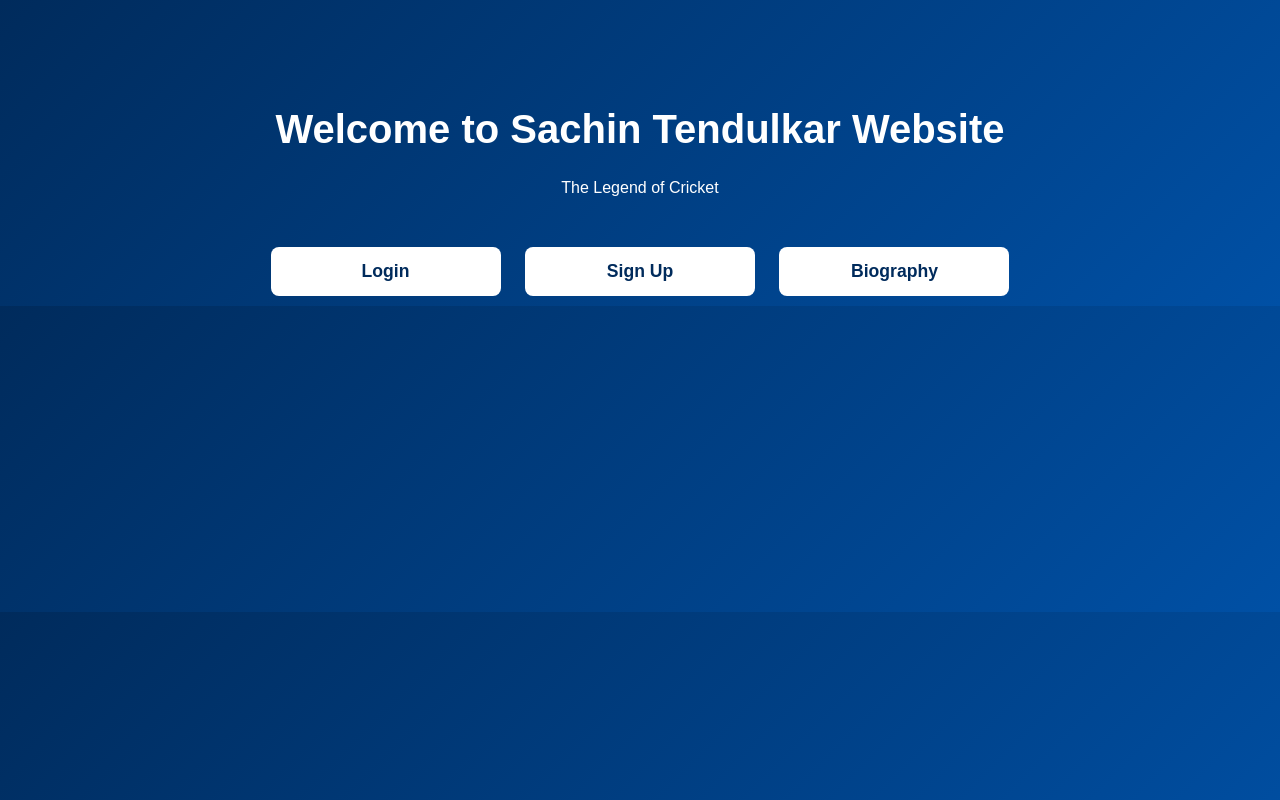
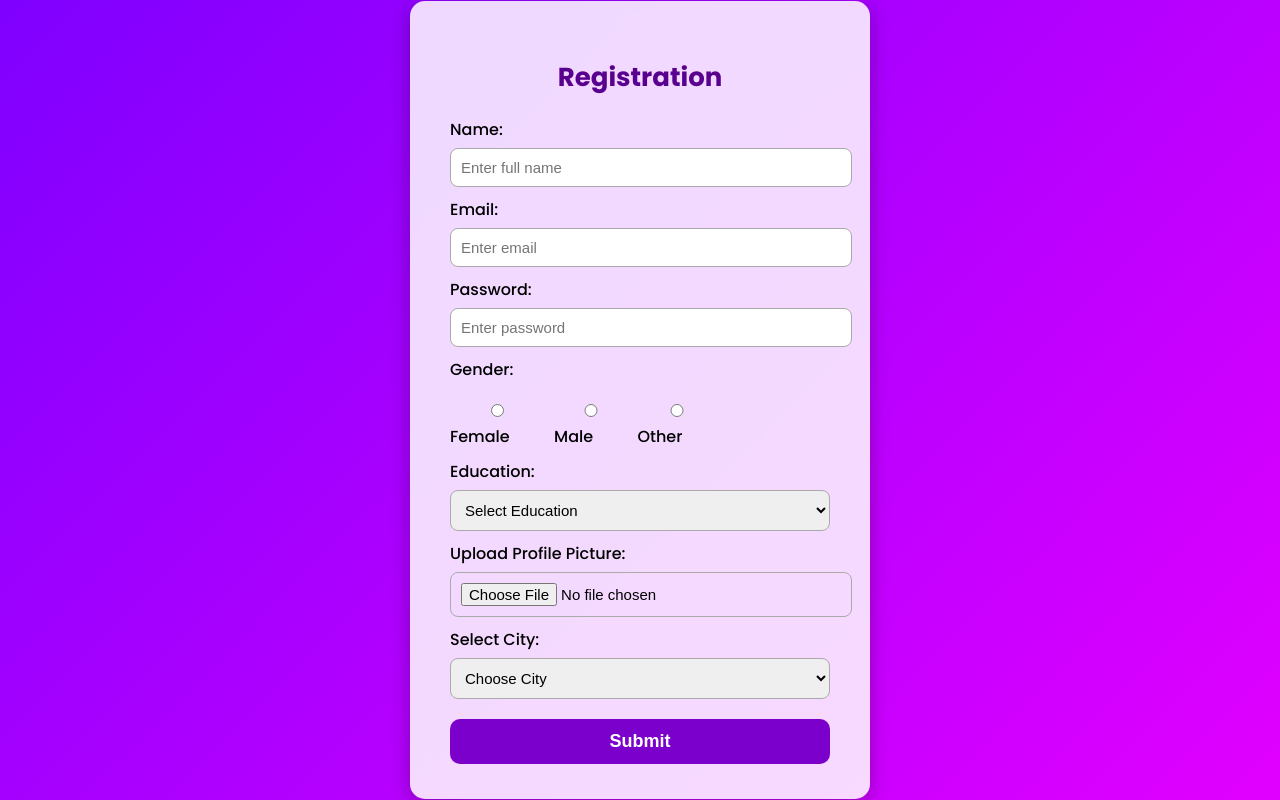
Before and after one commit to Bvarshini11/sachin-biography, a plain HTML site: page index.html in a window 1280 px wide. Drawn offline with Linux system fonts and the light colour scheme.

Commit message:
index.html

```diff
--- a/index.html
+++ b/index.html
@@ -1,57 +1,144 @@
 <!DOCTYPE html>
 <html lang="en">
 <head>
-    <meta charset="UTF-8">
-    <meta name="viewport" content="width=device-width, initial-scale=1.0">
-    <title>Home - Sachin Tendulkar Website</title>
+    <meta charset="UTF-8" />
+    <meta name="viewport" content="width=device-width, initial-scale=1.0" />
+    <title>Signup Page</title>
+
+    <!-- Unique Google Font -->
+    <link href="https://fonts.googleapis.com/css2?family=Poppins:wght@300;500;700&display=swap" rel="stylesheet">
 
     <style>
         body {
             margin: 0;
-            font-family: Arial, sans-serif;
-            background: linear-gradient(135deg, #002b5c, #0050a5);
-            color: white;
-            text-align: center;
-            padding-top: 80px;
+            padding: 0;
+            font-family: 'Poppins', sans-serif;
+
+            /* Unique Gradient Background */
+            background: linear-gradient(135deg, #7f00ff, #e100ff);
+            height: 100vh;
+            display: flex;
+            justify-content: center;
+            align-items: center;
         }
 
-        h1 {
-            font-size: 2.5rem;
+        .container {
+            background: #ffffffd9;
+            padding: 35px 40px;
+            width: 380px;
+            border-radius: 15px;
+            box-shadow: 0 5px 20px rgba(0,0,0,0.3);
+            backdrop-filter: blur(10px);
         }
 
-        .buttons {
-            margin-top: 40px;
+        .container h2 {
+            text-align: center;
+            font-size: 26px;
+            margin-bottom: 20px;
+            font-weight: 700;
+            color: #5a008f;
         }
 
-        a {
-            display: inline-block;
-            text-decoration: none;
-            padding: 14px 25px;
-            margin: 10px;
-            background: white;
-            color: #002b5c;
-            border-radius: 8px;
-            font-size: 1.1rem;
-            font-weight: bold;
-            width: 180px;
+        label {
+            font-weight: 500;
+            margin-top: 10px;
+            display: block;
         }
 
-        a:hover {
-            background: #ffcc00;
+        input, select {
+            width: 100%;
+            padding: 10px;
+            margin-top: 6px;
+            border-radius: 8px;
+            border: 1px solid #aaa;
+            font-size: 15px;
+        }
+
+        .gender-group {
+            margin-top: 6px;
+        }
+
+        .gender-group label {
+            display: inline-block;
+            margin-right: 15px;
+            font-weight: normal;
+        }
+
+        .submit-btn {
+            width: 100%;
+            margin-top: 20px;
+            padding: 12px;
+            background: #7b00cc;
+            border: none;
+            border-radius: 10px;
+            font-size: 18px;
+            font-weight: 600;
+            color: white;
+            cursor: pointer;
+            transition: 0.3s;
+        }
+
+        .submit-btn:hover {
+            background: #5a0099;
         }
     </style>
 </head>
-
 <body>
 
-<h1>Welcome to Sachin Tendulkar Website</h1>
-<p>The Legend of Cricket</p>
+    <div class="container">
+        <h2>Registration</h2>
 
-<div class="buttons">
-    <a href="login.html">Login</a>
-    <a href="signup.html">Sign Up</a>
-    <a href="biography.html">Biography</a>
-</div>
+        <form>
+            <!-- Name -->
+            <label>Name:</label>
+            <input type="text" placeholder="Enter full name" required>
+
+            <!-- Email -->
+            <label>Email:</label>
+            <input type="email" placeholder="Enter email" required>
+
+            <!-- Password -->
+            <label>Password:</label>
+            <input type="password" placeholder="Enter password" required>
+
+            <!-- Gender -->
+            <label>Gender:</label>
+            <div class="gender-group">
+                <label><input type="radio" name="gender" value="Female"> Female</label>
+                <label><input type="radio" name="gender" value="Male"> Male</label>
+                <label><input type="radio" name="gender" value="Other"> Other</label>
+            </div>
+
+            <!-- Education -->
+            <label>Education:</label>
+            <select required>
+                <option value="">Select Education</option>
+                <option>10th</option>
+                <option>12th</option>
+                <option>Graduation</option>
+                <option>Post Graduation</option>
+            </select>
+
+            <!-- Profile Photo -->
+            <label>Upload Profile Picture:</label>
+            <input type="file" accept="image/*">
+
+            <!-- Select City -->
+            <label>Select City:</label>
+            <select required>
+                <option value="">Choose City</option>
+                <option>Mumbai</option>
+                <option>Delhi</option>
+                <option>Bengaluru</option>
+                <option>Kolkata</option>
+                <option>Chennai</option>
+                <option>Hyderabad</option>
+            </select>
+
+            <!-- Submit -->
+            <button class="submit-btn">Submit</button>
+        </form>
+    </div>
 
 </body>
 </html>
```
